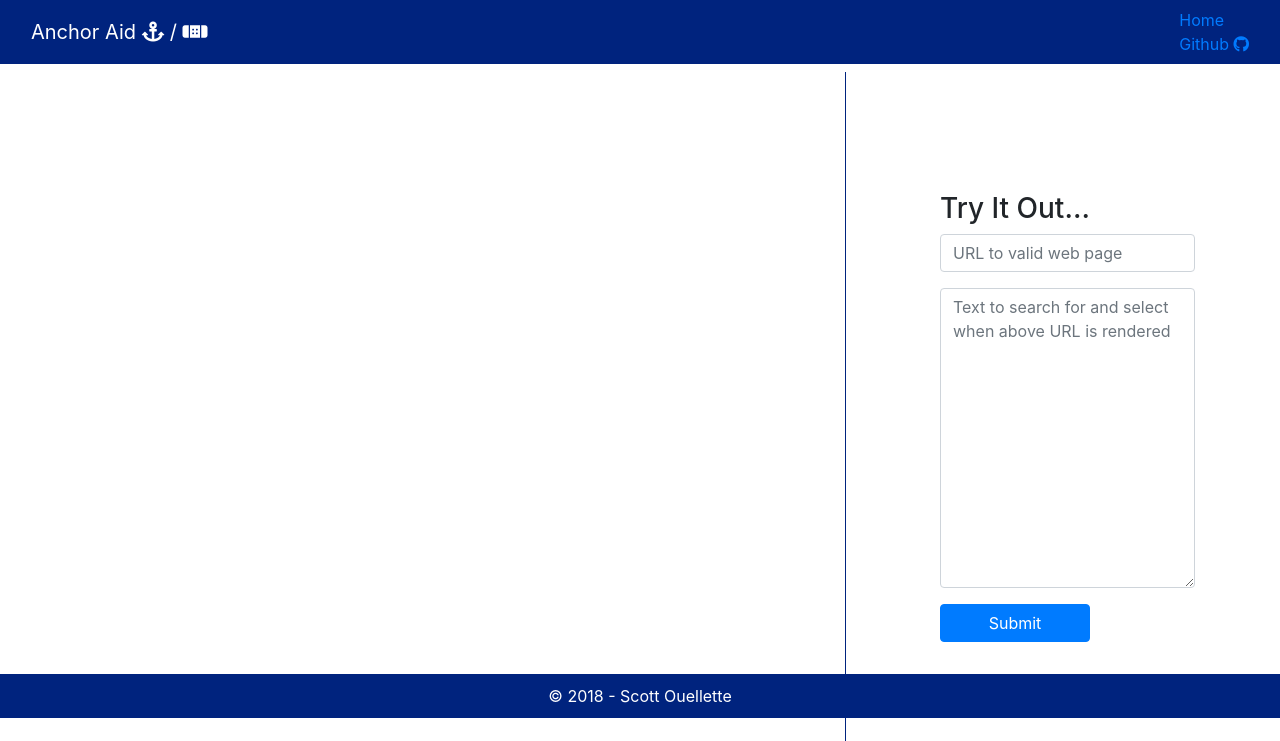
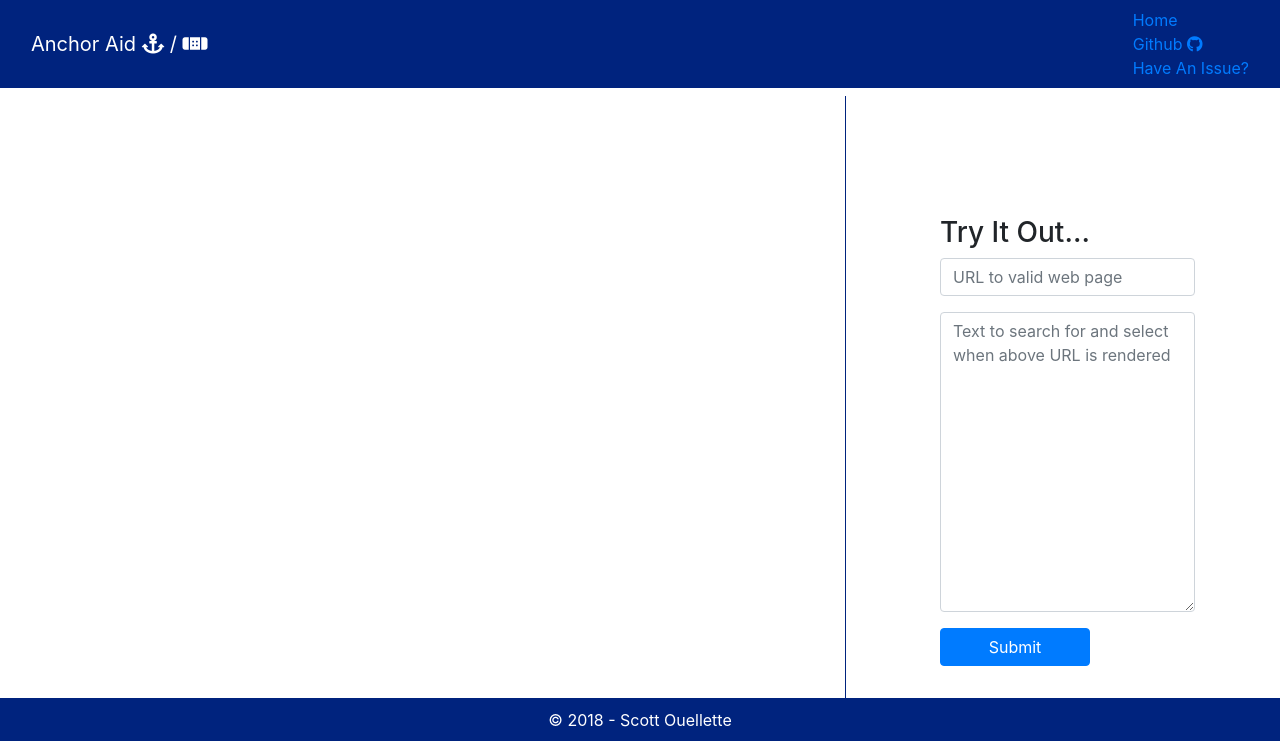
Before and after one commit to scottx611x/anchor-aid, a Flask app: template templates/base.html in a window 1280 px wide. Shown: the top 741 px of the page. Run offline with Flask 2, Linux system fonts and the light colour scheme; the template is opened without the code that fills it, so the values that code supplies are empty; some libraries are stand-ins or nearby versions.

Commit message:
Update README and add issue link

```diff
--- a/templates/base.html
+++ b/templates/base.html
@@ -33,6 +33,7 @@
             <ul class="nav navbar-nav">
               <li class="nav-item"><a href="/">Home</a></li>
               <li class="nav-item"><a href="https://github.com/scottx611x/anchor-aid">Github <i class="fab fa-github"></i></a></li>
+              <li class="nav-item"><a href="https://github.com/scottx611x/anchor-aid/issues/new">Have An Issue?</a></li>
             </ul>
           </div>
         </nav>
@@ -40,7 +41,7 @@
     <body>
        {% block content %}
            <div class="container">
-                <br><br><br>
+                <br><br><br><br>
                 <div class="row">
                     <div class="scrollable col-md-8">
                         {{ readme }}
```
Also changed, not shown: README.md.
